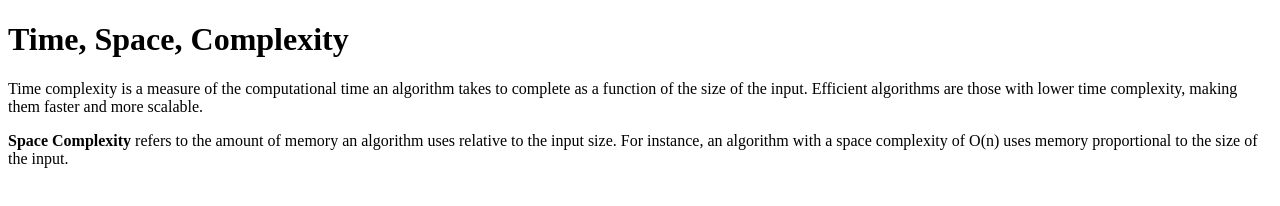
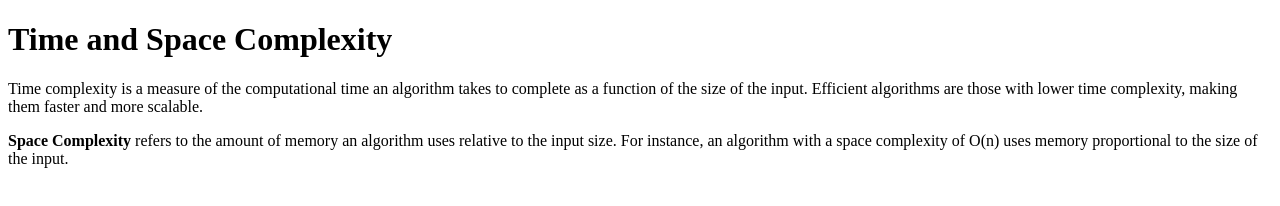
Before and after one commit to acciojob/time-and-space-complexity-Balramrawat, a website: page main.html in a window 1280 px wide. Drawn offline with Linux system fonts and the light colour scheme.

Commit message:
created a submission

```diff
--- a/main.html
+++ b/main.html
@@ -9,7 +9,7 @@
 
 <body>
 	<!-- the entire body must be written by student -->
-	<h1>Time, Space, Complexity</h1>
+	<h1>Time and Space Complexity</h1>
 	 <p>
         Time complexity is a measure of the computational time
 		 an algorithm takes to complete as a function of the size
@@ -19,8 +19,7 @@
     <p>
         <b>Space Complexity</b> refers to the amount of memory an
 		algorithm uses relative to the input size. For instance, an
-		algorithm with a space complexity of O(n) uses memory
-		proportional to the size of the input.
+		algorithm with a space complexity of O(n) uses memory proportional to the size of the input.
     </p>
     <script type="text/javascript" src="./script.js">
 </script>
```
